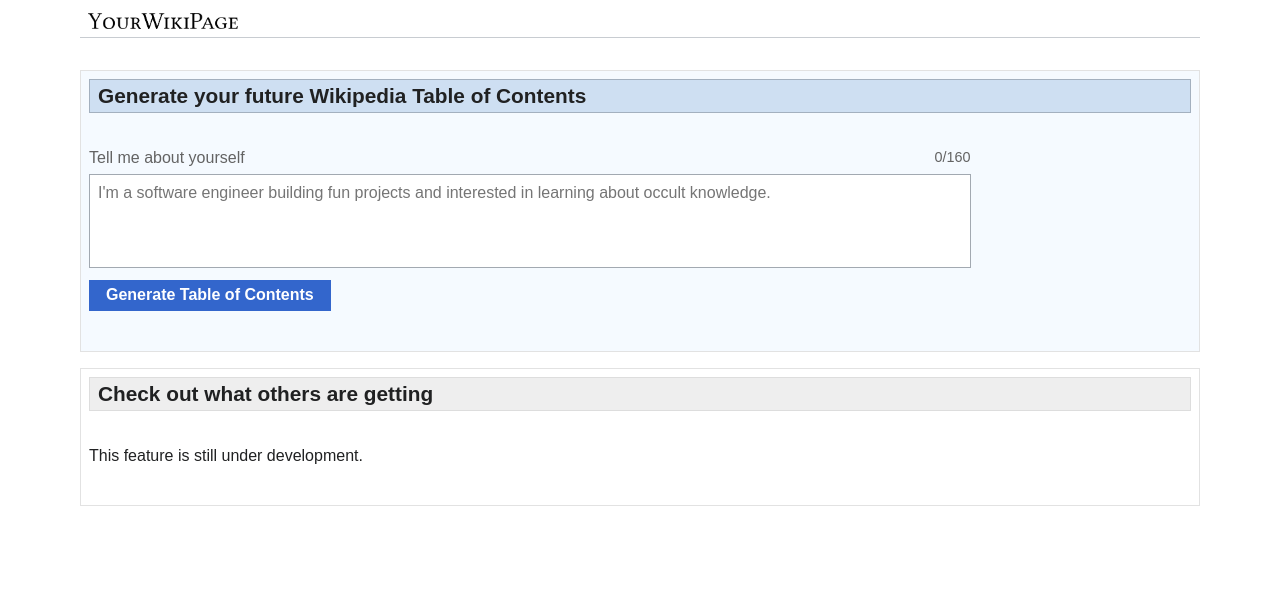
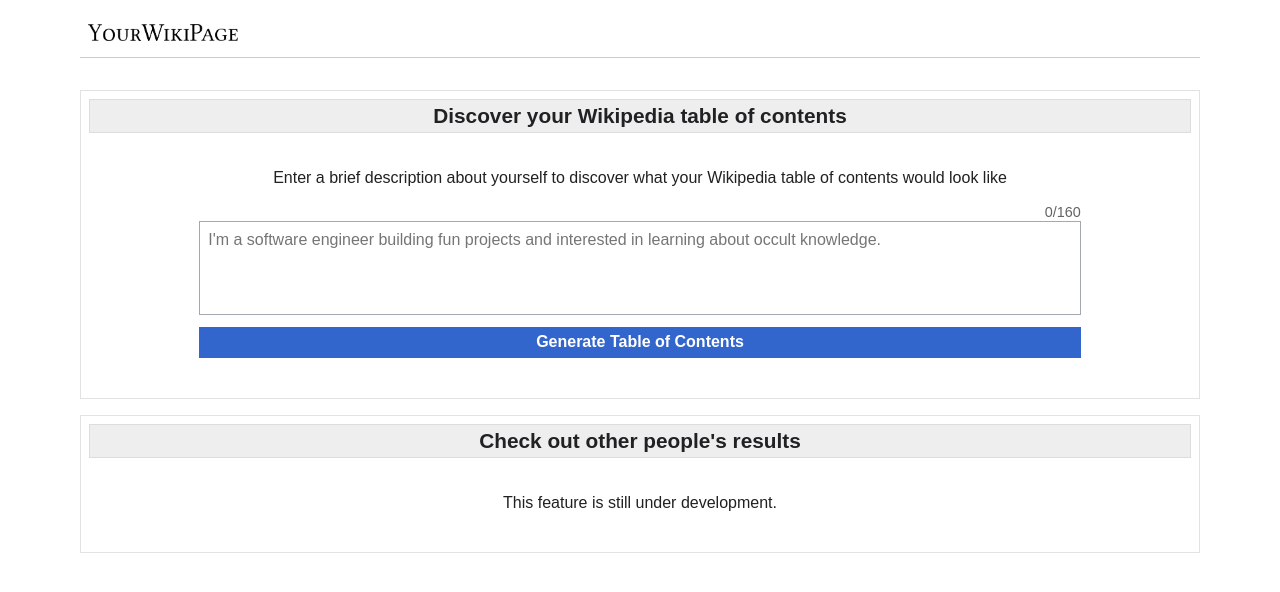
Before and after one commit to d-otg/yourwikipage, a SvelteKit app: page / in a window 1280 px wide. Shown: the top 592 px of the page. Built offline with nearby package versions, Linux system fonts and the light colour scheme.

Commit message:
Updated the overall styling of the interface. Added loading spinner upon submition.

```diff
--- a/src/app.css
+++ b/src/app.css
@@ -15,7 +15,7 @@ header, main {
 }
 
 header {
-    padding: 0.8rem 0.5rem 0.25rem 0.5rem;
+    padding: 1.5rem 0.5rem .75rem 0.5rem;
     border-bottom: 1px solid #c8ccd1;
     margin-bottom: 1.5rem;
 }
@@ -66,12 +66,13 @@ a {
 
 .card-title {
     margin-bottom: 2.25rem;
-    text-align: left;
+    text-align: center;
 }
 
 .card-body {
     width: 100%;
     margin-bottom: 2rem;
+    position: relative;
 }
 
 .btn {
@@ -94,7 +95,7 @@ a {
     outline: 1px solid #36c
 }
 
-.btn.primary:hover {
+.btn.primary:hover, .btn.btn.primary:disabled {
     background-color: #4b77d6;
 }
 
@@ -106,6 +107,41 @@ a {
 .btn.secondary:hover {
     background-color: #fff;
     color: #404244;
+}
+
+.button-text {
+    transition: all 200ms;
+}
+
+.button-loading .button-text {
+  visibility: hidden;
+  opacity: 0;
+}
+
+.button-loading::after {
+  content: "";
+  position: absolute;
+  width: 1rem;
+  height: 1rem;
+  top: 0;
+  left: 0;
+  right: 0;
+  bottom: 0;
+  margin: auto;
+  border: 4px solid transparent;
+  border-top-color: #ffffff;
+  border-radius: 50%;
+  animation: button-loading-spinner 1s ease infinite;
+}
+
+@keyframes button-loading-spinner {
+  from {
+    transform: rotate(0turn);
+  }
+
+  to {
+    transform: rotate(1turn);
+  }
 }
 
 @media only screen and (min-width: 760px) {
--- a/src/lib/components/RecentResults.svelte
+++ b/src/lib/components/RecentResults.svelte
@@ -1,8 +1,14 @@
 <section class="recent-results-container">
     <div class="card">
-        <h2 class="card-title">Check out what others are getting</h2>
+        <h2 class="card-title">Check out other people's results</h2>
         <div class="card-body">
             This feature is still under development.
         </div>
     </div>
 </section>
+
+<style>
+    .card-body {
+        text-align: center;
+    }
+</style>
--- a/src/lib/components/UserPrompt.svelte
+++ b/src/lib/components/UserPrompt.svelte
@@ -12,6 +12,7 @@
 
     let resultsModal: HTMLElement;
     let resultsContent: HTMLElement;
+    let submitBtn: HTMLButtonElement;
 
     $: charCount = descriptionInput.length;
 
@@ -28,12 +29,17 @@
         errorMsg = "";
 
         try {
+            submitBtn.classList.add("button-loading");
+            submitBtn.disabled = true;
             const response = await fetch(`/api/pages?description=${description}`);
 
             if (!response.ok) {
                 let error: Error = await response.json();
 
                 descriptionInput = "";
+
+                submitBtn.classList.remove("button-loading");
+                submitBtn.disabled = false;
 
                 if (response.status === 429) {
                     errorMsg = "You hit the rate limit. Please try again in a few minutes.";
@@ -53,6 +59,9 @@
 
             pageTitles = results.titles;
 
+            submitBtn.classList.remove("button-loading");
+            submitBtn.disabled = false;
+
             resultsModal.style.display = "block";
         } catch {
             errorMsg = "An unexpected error ocurred, please try again later.";
@@ -61,6 +70,7 @@
 
     async function handleInput(event: { currentTarget: EventTarget & HTMLTextAreaElement}) {
         isInvalidDescription = false;
+        errorMsg = "";
 
         if (event.currentTarget.value.length >= CHAR_LIMIT) {
             descriptionInput = descriptionInput.slice(0, CHAR_LIMIT);
@@ -84,14 +94,16 @@
 </script>
 
 <section class="prompt-container">
-    <div class="card blue">
-        <h2 class="card-title blue">Generate your future Wikipedia Table of Contents</h2>
+    <div class="card">
+        <h2 class="card-title">Discover your Wikipedia table of contents</h2>
+        <div style="text-align: center; margin-bottom: 1rem;">
+            <span class="help-text">Enter a brief description about yourself to discover what your Wikipedia table of contents would look like</span>
+        </div>
         <div class="card-body">
             <form method="POST" on:submit|preventDefault={handleSubmit}>
                 <div class="form-item">
-                    <div class="form-label-wrapper">
-                        <label for="txtDesc">Tell me about yourself</label>
-                        <span class="character-counter">{charCount}/{CHAR_LIMIT}</span>
+                    <div class="char-counter-container">
+                        <span class="char-counter">{charCount}/{CHAR_LIMIT}</span>
                     </div>
                     <textarea
                         class:invalid={isInvalidDescription }
@@ -111,7 +123,7 @@
                     {/if}
                 </div>
                 <div class="form-item">
-                    <button type="submit" class="btn primary submit">Generate Table of Contents</button>
+                    <button type="submit" class="btn primary submit" bind:this={submitBtn}><span class="button-text">Generate Table of Contents</span></button>
                 </div>
             </form>
         </div>
@@ -121,7 +133,7 @@
     <div class="modal-content">
         <div class="resultsImageWrapper" bind:this={resultsContent}>
             <div class="modal-header">
-                <h2>Your Future Wikipedia Table of Contents</h2>
+                <h2>Here's your Wikipedia table of contents</h2>
             </div>
             <div class="modal-body">
                 <div class="contents-dropdown">
@@ -146,24 +158,18 @@
 <style>
 form {
     width: 100%;
+    margin: 0 auto;
 }
 
 .form-item {
     margin-bottom: 0.5rem;
 }
 
-.form-label-wrapper {
-    display: flex;
-    justify-content: space-between;
+.char-counter-container {
+    text-align: right;
 }
 
-.form-item label {
-    display: block;
-    margin-bottom: 0.4rem;
-    color: #636363;
-}
-
-.character-counter {
+.char-counter {
     font-size: 0.9rem;
     color: #636363;
 }
@@ -199,6 +205,7 @@ form {
 
 .btn.submit {
     width: 100%;
+    position: relative;
 }
 
 .validation-msg.invalid {
@@ -301,9 +308,7 @@ svg {
 }
 
 @media only screen and (min-width: 520px) {
-    .btn.submit {
-        width: max-content;
-    }
+
 
     .contents-dropdown span {
         font-weight: bold;
```
